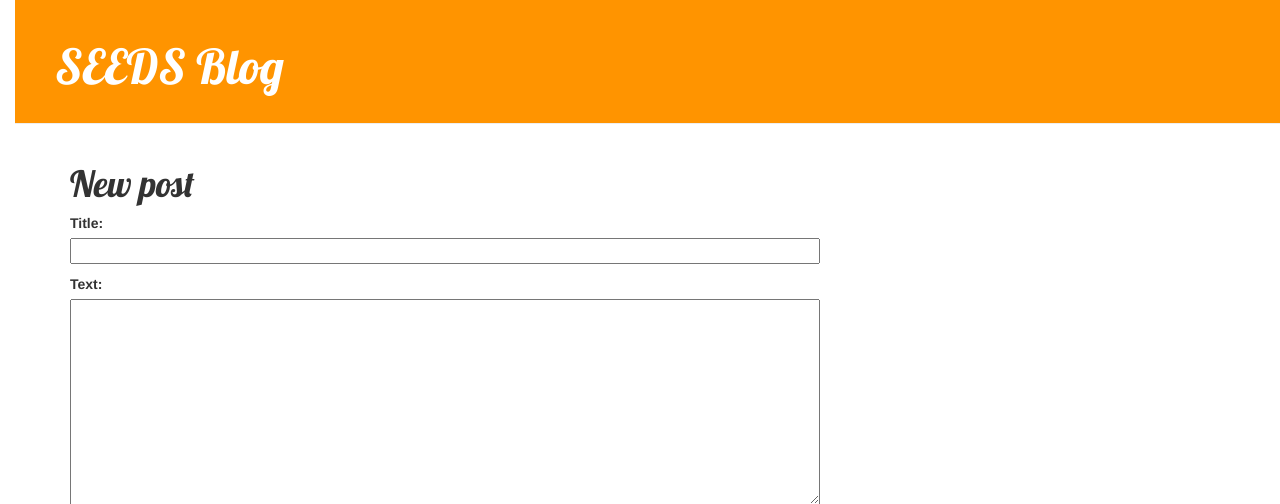
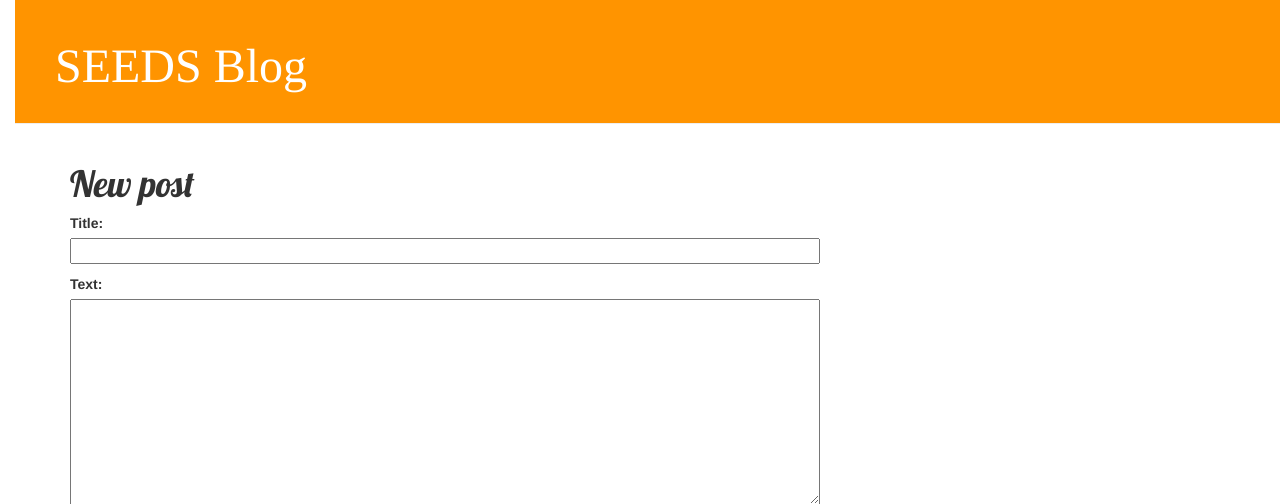
Before and after one commit to isabelleaduste/my-first-blog-1, a Django app: page /post/new/ in a window 1280 px wide. Shown: the top 504 px of the page. Run offline with Django 3.2, Linux system fonts and the light colour scheme; some libraries are stand-ins or nearby versions.

Commit message:
Update blog.css

```diff
--- a/blog/static/css/blog.css
+++ b/blog/static/css/blog.css
@@ -1,6 +1,6 @@
 h1 a {
     color: #FCA205;
-    font-family: 'Lobster';
+    font-family: 'Times';
 }
 
 body {
```
